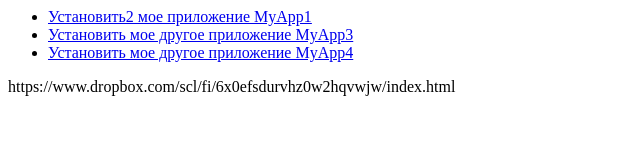
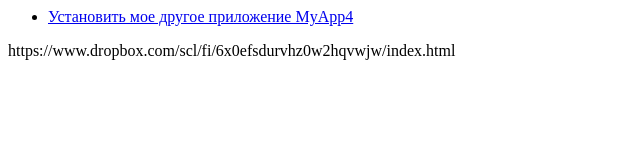
Before and after one commit to workOrganizatia/IOSFiles, a plain HTML site: page index.html in a window 1280 px wide. Shown: the whole page, without its empty margins (0-640 px from the left). Drawn offline with Linux system fonts and the light colour scheme.

Commit message:
Update index.html

```diff
--- a/index.html
+++ b/index.html
@@ -38,10 +38,10 @@
 </head>
 <body>
     <ul>
-        <li><a href="itms-services://?action=download-manifest&url=https://192.168.137.41/manifest.plist">
+        <!--<li><a href="itms-services://?action=download-manifest&url=https://192.168.137.41/manifest.plist">
                     Установить2 мое приложение MyApp1</a></li>
         <li><a href="itms-services://?action=download-manifest&url=https://192.168.137.41/Test.plist">
-                    Установить мое другое приложение MyApp3</a></li>
+                    Установить мое другое приложение MyApp3</a></li>-->
         <li><a href="itms-services://?action=download-manifest&url=https://workorganizatia.github.io/IOSFiles/manifest.plist">
                     Установить мое другое приложение MyApp4</a></li>
     </ul>
```
